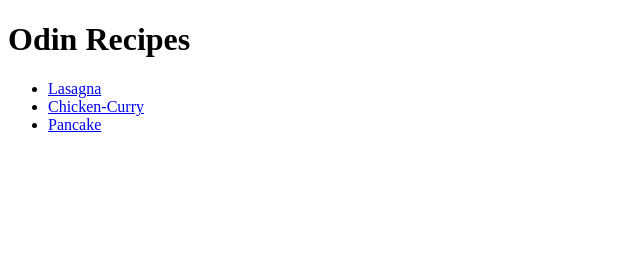
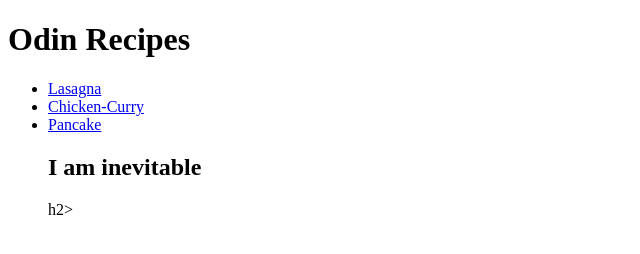
Before and after one commit to jackstevebruce/Odin-recipes, a plain HTML site: page index.html in a window 1280 px wide. Shown: the whole page, without its empty margins (0-640 px from the left). Drawn offline with Linux system fonts and the light colour scheme.

Commit message:
Update index.html

```diff
--- a/index.html
+++ b/index.html
@@ -10,6 +10,7 @@
     <li><a href="Recipes/lasagna.html">Lasagna</a></li>
     <li><a href="Recipes/Chicken-curry.html">Chicken-Curry</a></li>
     <li><a href="Recipes/Pancake.html">Pancake</a></li>
+      <h2>I am inevitable</h2>h2>
 
     </ul>
   </body>
```
